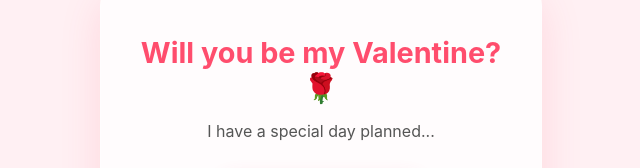
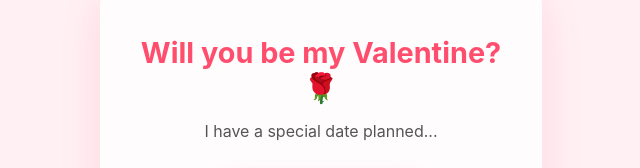
Before and after one commit to ivan2000w/val, a plain HTML site: page index.html in a window 1280 px wide. Shown: the part 236-404 px from the top of the page, 319-959 px from the left. Drawn offline with nearby package versions, Linux system fonts and the light colour scheme.

Commit message:
Update index.html

```diff
--- a/index.html
+++ b/index.html
@@ -111,7 +111,7 @@
     <div id="container">
         <div id="content">
             <h1>Will you be my Valentine? 🌹</h1>
-            <p>I have a special day planned...</p>
+            <p>I have a special date planned...</p>
 
             <div class="btn-group">
                 <button id="yesBtn" onclick="celebrate()">YES!</button>
```
